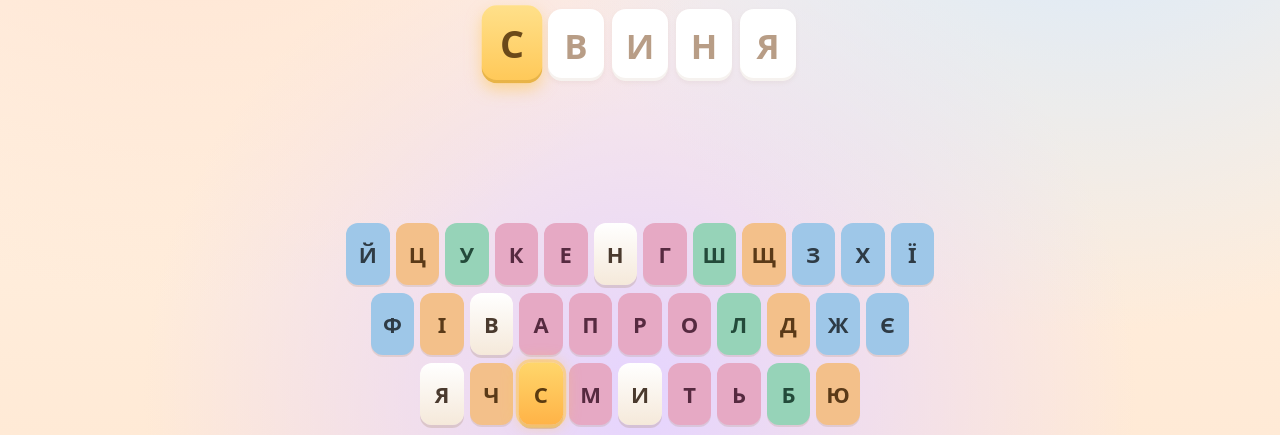
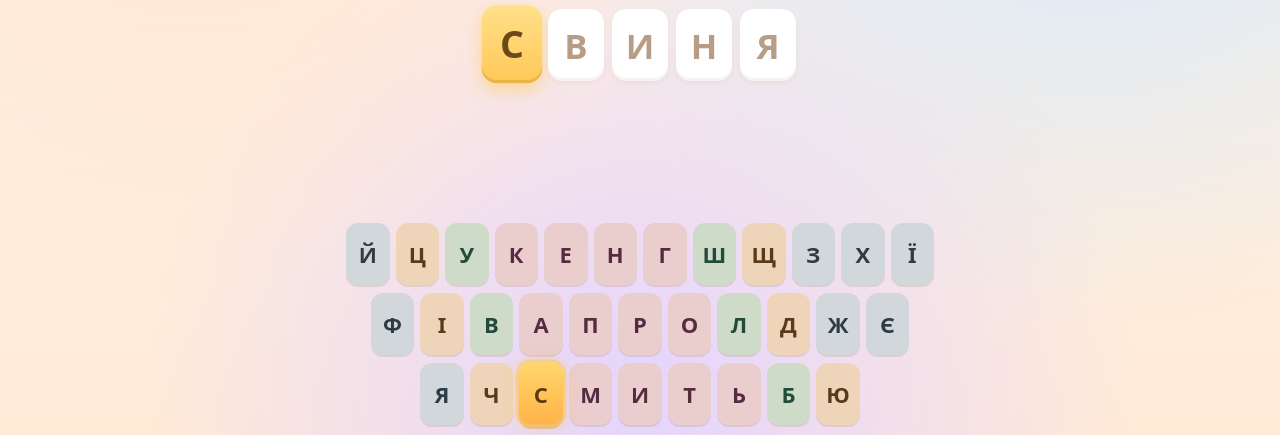
Before and after one commit to Paraml3sS/solid-waffle, a plain HTML site: page KeyboardGame.html in a window 1280 px wide. Shown: the part 365-800 px from the top of the page. Drawn offline with Linux system fonts and the light colour scheme.

Commit message:
remove white word highlithing, shade colors for combined color typing

```diff
--- a/css/keyboard.css
+++ b/css/keyboard.css
@@ -49,6 +49,19 @@
   .key.zone-ring   { background: #F3C08A; color: #5A3A18; }
   .key.zone-middle { background: #96D3B8; color: #234A3A; }
   .key.zone-index  { background: #E6A9C4; color: #562A40; }
+
+  /* Softened finger zones — used ONLY when letter-highlighting is also on (JS swaps
+     .zone-* for .zone-*-soft in that case). The full-strength tints above would fight
+     the white .highlighted glow and gold .target, so here each zone hue is blended
+     ~65% toward the paper key fill (#ECE0D2): same 4 hues, colour-blind-safe, just
+     much less vibrant so the highlighted/next letters clearly lead. Kept BEFORE
+     .highlighted/.target (same specificity) so those still win by source order —
+     letter-highlight colours are unchanged. Dark text is retained; the lighter fills
+     keep it legible. */
+  .key.zone-pinky-soft  { background: #D1D7DA; color: #2E3B45; }
+  .key.zone-ring-soft   { background: #EED5B9; color: #5A3A18; }
+  .key.zone-middle-soft { background: #CEDBC9; color: #234A3A; }
+  .key.zone-index-soft  { background: #EACDCD; color: #562A40; }
 
   /* Letters of the current word — independent of the finger zones; overrides the zone
      fill so the word's letters stand out (white glow). */
--- a/js/game.js
+++ b/js/game.js
@@ -50,12 +50,21 @@
   function refreshKeyStates() {
     const uniqueLetters = new Set(currentItem.word);
     const nextLetter = cursor < currentItem.word.length ? currentItem.word[cursor] : null;
+    // When BOTH aids are on, use the softened zone tints (.zone-*-soft) so the
+    // letter-highlight glow / gold target still lead; zones stay vibrant when solo.
+    const softZones = state.fingerZones && state.highlightLetters;
     keyEls.forEach((btn, letter) => {
-      btn.classList.remove("target", "highlighted", "zone-pinky", "zone-ring", "zone-middle", "zone-index");
+      btn.classList.remove(
+        "target", "highlighted",
+        "zone-pinky", "zone-ring", "zone-middle", "zone-index",
+        "zone-pinky-soft", "zone-ring-soft", "zone-middle-soft", "zone-index-soft"
+      );
       // Two independent aids (see Mode tab): finger-zone colours and letter highlighting.
-      if (state.fingerZones) btn.classList.add("zone-" + FINGER_ZONE[letter]);
+      if (state.fingerZones) btn.classList.add("zone-" + FINGER_ZONE[letter] + (softZones ? "-soft" : ""));
       if (state.highlightLetters) {
-        if (uniqueLetters.has(letter)) btn.classList.add("highlighted");   // letters in this word
+        // White glow on ALL of the current word's letters — DISABLED for now.
+        // To restore, uncomment the next line (CSS `.key.highlighted` is untouched).
+        // if (uniqueLetters.has(letter)) btn.classList.add("highlighted");   // letters in this word
         if (letter === nextLetter) btn.classList.add("target");            // pulse the next one
       }
     });
```
